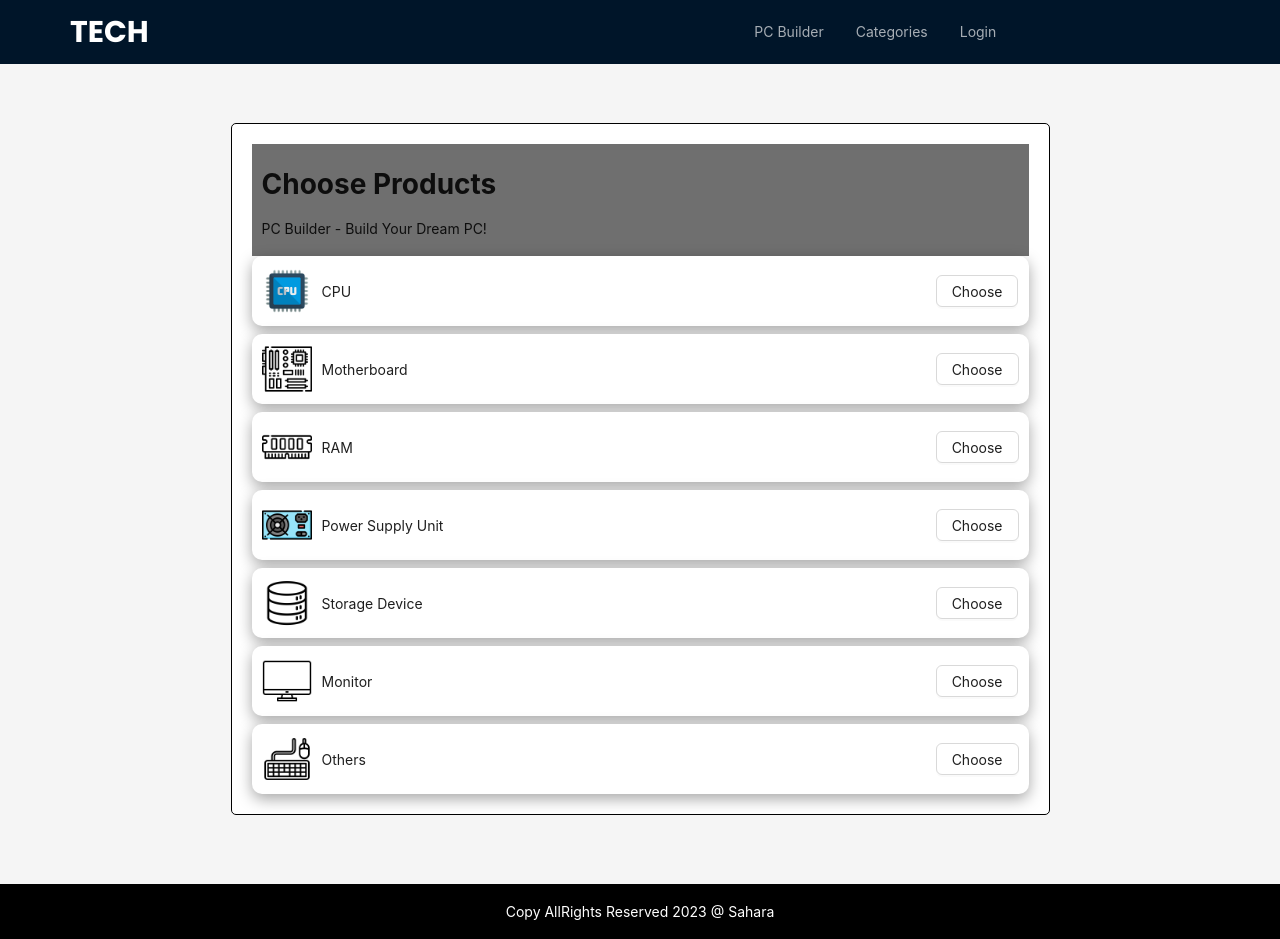
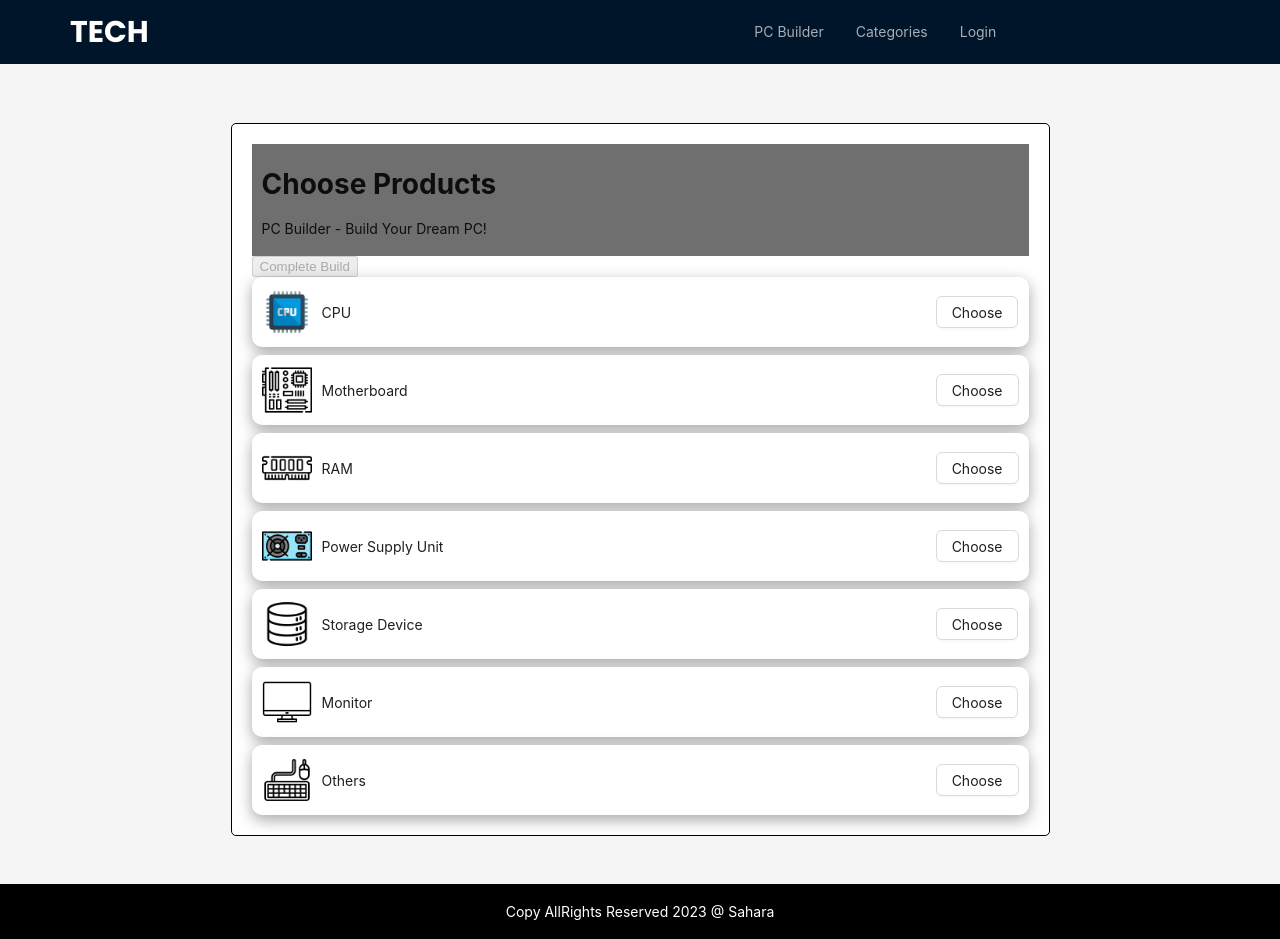
Before and after one commit to saharabanu/pc-builder, a Next.js app: page /pc-builder in a window 1280 px wide. Built offline with nearby package versions, Linux system fonts and the light colour scheme; no server answers.

Commit message:
[DONE] Completed builder functionality

```diff
--- a/next.config.js
+++ b/next.config.js
@@ -5,10 +5,12 @@ const nextConfig = {
     domains: ["www.cloud.ryanscomputers.com","i.rtings.com","",
     "cdn.mos.cms.futurecdn.net",
     "c1.neweggimages.com",
-    "",
-    "",
-    "",
-    "",
+    "www.ultratech.com.bd",
+    "i.ytimg.com",
+    "www.ubuy.com.bd",
+    "trusttechbd.com",
+    "pcper.com",
+    "www.pchouse.com.bd",
 
 
 
--- a/src/pages/pc-builder/index.js
+++ b/src/pages/pc-builder/index.js
@@ -1,12 +1,32 @@
 import RootLayout from "@/components/Layout/RootLayout";
 import Heading from "@/components/UI/Heading";
 import PcBuilderProductCategories from "@/components/UI/PcBuilderProductCategories";
+import { clearBuilder } from "@/redux/features/builderSlice";
+import { useDispatch, useSelector } from "react-redux";
+import swal from "sweetalert";
 
 
 
 const PCBuilder = () => {
+  const dispatch = useDispatch()
+  // redux state
+  const builderState = useSelector((state) => state.builder.selectedProducts);
 
-
+  // handle complete pc builder function
+  const handleCompleteBuild = () => {
+    swal("PC Build Completed!", "Hurray", "success");
+    dispatch(
+      clearBuilder({
+        cpu: null,
+        ram: null,
+        monitor: null,
+        storage: null,
+        motherboard: null,
+        powersupply: null,
+        others: null,
+      })
+    );
+  };
 
 
   return (
@@ -18,6 +38,26 @@ const PCBuilder = () => {
             <h1>Choose Products</h1>
             <p >PC Builder - Build Your Dream PC!</p>
           </div>
+
+          {Object.entries(builderState).every(
+            ([key, value]) => key === "others" || value !== null
+          ) ? (
+            <button
+              onClick={handleCompleteBuild}
+              type="button"
+              className="py-2 px-4 border border-transparent md:text-[16px] text-[12px] font-medium rounded-md text-white bg-red-500 hover:bg-red-600"
+            >
+              Complete Build
+            </button>
+          ) : (
+            <button
+              disabled
+              type="button"
+              className="py-2 px-4 border border-transparent md:text-[16px] text-[12px] font-medium rounded-md text-white bg-red-300"
+            >
+              Complete Build
+            </button>
+          )}
 
          <PcBuilderProductCategories/>
 
```
Also changed, not shown: src/components/UI/CategoryProductCard.js (+7 -1 lines).
